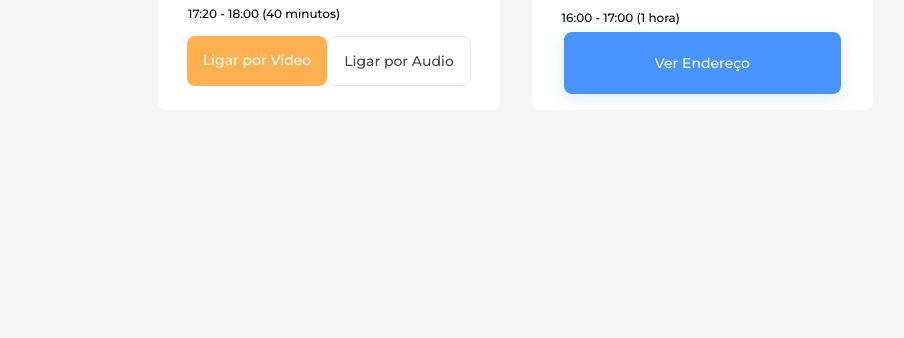
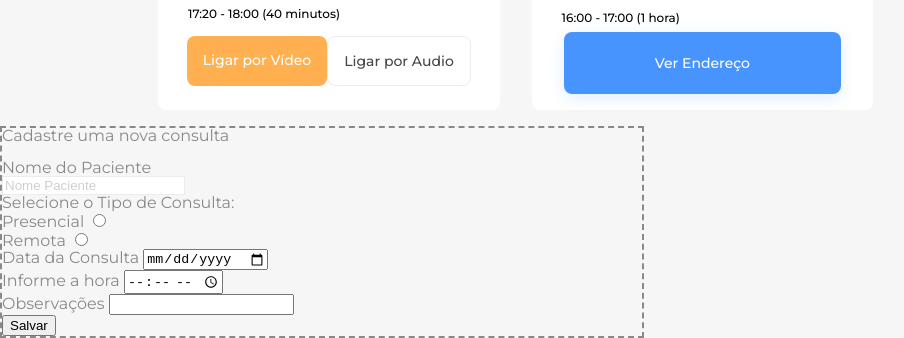
Before and after one commit to llmatos/7daysofcodehtmlcss, a plain HTML site: page index.html in a window 1280 px wide. Shown: the part 1643-1981 px from the top of the page, without its empty margins (0-904 px from the left). Before the commit the page ends 1769 px from the top, so only its background shows below. Drawn offline with Linux system fonts and the light colour scheme.

Commit message:
fomulario desktop

```diff
--- a/index.html
+++ b/index.html
@@ -467,6 +467,24 @@
     <div class="transparente"></div>
     <script src="script.js"></script>
 
+    <form action="" class="cadastrar__consulta">
+        <h3 class="consulta__titulo">Cadastre uma nova consulta</h3><br>
+        <label for="nome">Nome do Paciente</label><br>
+        <input type="text" name="nome" id="" class="nome__paciente" placeholder="Nome Paciente"><br>
+        <label for="">Selecione o Tipo de Consulta:</label><br>
+        <label for="presencial">Presencial</label>
+        <input type="radio" name="presencial" id=""><br>
+        <label for="Remota">Remota</label>
+        <input type="radio" name="remota" id=""><br>
+        <label for="data">Data da Consulta</label>
+        <input type="date" name="data" id=""><br>
+        <label for="hora">Informe a hora</label>
+        <input type="time" name="hora" id=""><br>
+        <label for="observacao">Observações</label>
+        <input type="text" name="observacao" id=""><br>
+        <input type="submit" onclick="alert('Consulta salva!')" value="Salvar">
+    </form>
+
 
 </body>
 
--- a/style.css
+++ b/style.css
@@ -2,7 +2,7 @@
 @import url("style/barraConsultas.css");
 @import url("style/card.css");
 @import url("style/rodape.css");
-
+@import url("style/formulario.css");
 
 :root {
     --branco: #FFFFFF;
@@ -12,6 +12,8 @@
     --preto: #464646;
     --azul: #4894FF;
     --translucido: #000000;
+    --cinza-form: #898989;
+    --placeholder: #cfcfcf;
 
 
 
--- /dev/null
+++ b/style/formulario.css
@@ -0,0 +1,18 @@
+.cadastrar__consulta {
+    background-color: var(--cinza);
+    border:2px dashed var(--cinza-form);
+    width: 50vw;
+    font-family: var(--fonte-principal);
+    font-weight: 400;
+    font-size: 16px;
+    color: var(--cinza-form);
+}
+
+.nome__paciente {
+    border: 1px solid var(--cinza-secundario);
+    background-color: var(--branco);
+}
+
+input::placeholder{
+    color: var(--placeholder);
+}
```
